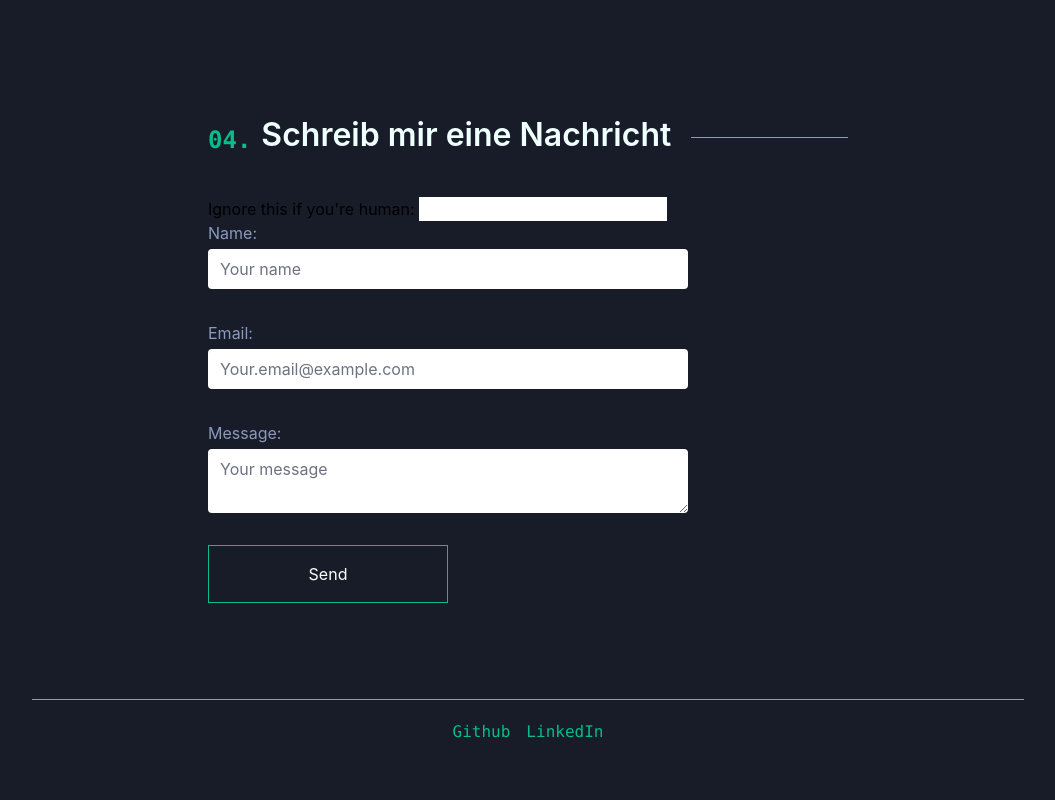
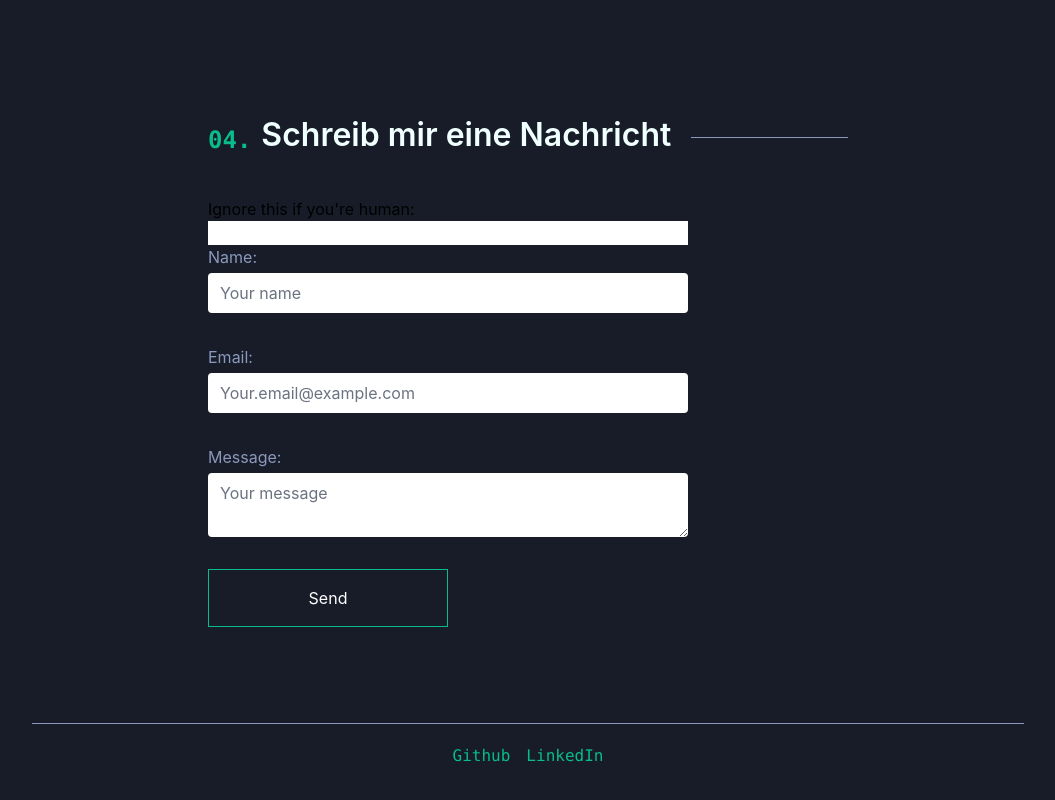
Before and after one commit to mildlyadequate/personal-portfolio, a Next.js app: page / in a window 1280 px wide. Shown: the part 3685-4485 px from the top of the page, without its empty margins (112-1167 px from the left). Built offline with nearby package versions, Linux system fonts and the light colour scheme.

Commit message:
Update ContactSection.tsx

```diff
--- a/components/IndexSections/ContactSection.tsx
+++ b/components/IndexSections/ContactSection.tsx
@@ -46,9 +46,12 @@ const ContactSection = () => {
                 <form name="contact" action="?formsuccess=true" method="POST" className={"block w-full md:w-3/4 mr-8"} netlify-honeypot="bot-field" data-netlify="true">
                     <input type="hidden" name="form-name" value="contact" />
                     <div className='flex flex-col'>
-                        <label>
-                            Ignore this if you're human: <input name="bot-field" />
+
+                        <label htmlFor="bot-field">
+                            Ignore this if you're human:
                         </label>
+                        <input name="bot-field" />
+
                         <label
                             htmlFor="name"
                             className='text-themeMild mb-1'
```
